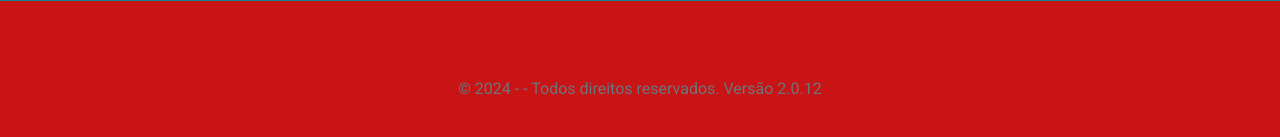
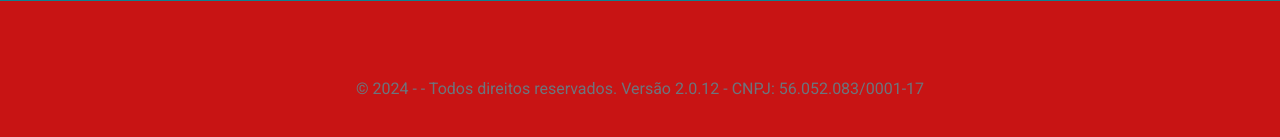
Before and after one commit to AndersonACF125/sysdelivery, a PHP site: page /site/index.php in a window 1280 px wide. Shown: the part 4010-4147 px from the top of the page. Run offline with PHP 8.4, Linux system fonts and the light colour scheme; data that the repository does not hold is empty; some libraries are stand-ins or nearby versions.

Commit message:
Alteração CNPJ

```diff
--- a/site/index.php
+++ b/site/index.php
@@ -336,7 +336,7 @@ $nomeX		 		= $dadosgerais->nome;
     <div class="container">
       <div class="row">
         <div class="col-md-12 my-3 text-center">
-          <p class="text-muted">© <?=date("Y");?> - <?=$dadosgerais->nomedosite;?> - Todos direitos reservados. Versão 2.0.12</p>
+          <p class="text-muted">© <?=date("Y");?> - <?=$dadosgerais->nomedosite;?> - Todos direitos reservados. Versão 2.0.12 - CNPJ: 56.052.083/0001-17</p>
         </div>
       </div>
     </div>
```
